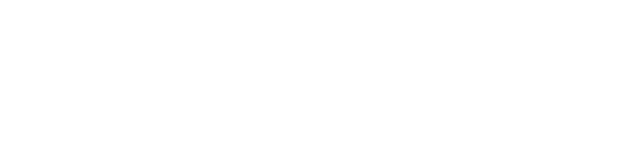
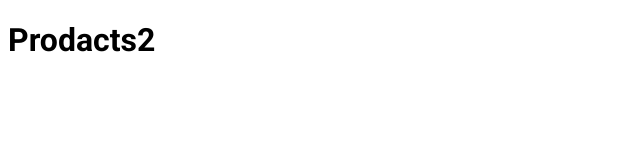
Before and after one commit to romto2016/shop-project-14-04, a plain HTML site: page index.html in a window 1280 px wide. Shown: the whole page, without its empty margins (0-640 px from the left). Drawn offline with Linux system fonts and the light colour scheme.

Commit message:
Update index.html
updated product

```diff
--- a/index.html
+++ b/index.html
@@ -15,7 +15,7 @@
   <body>
     <header class="header">
       <div class="container">
-        <h1></h1>
+        <h1>Prodacts2</h1>
         <h2></h2>
       </div>
     </header>
```
